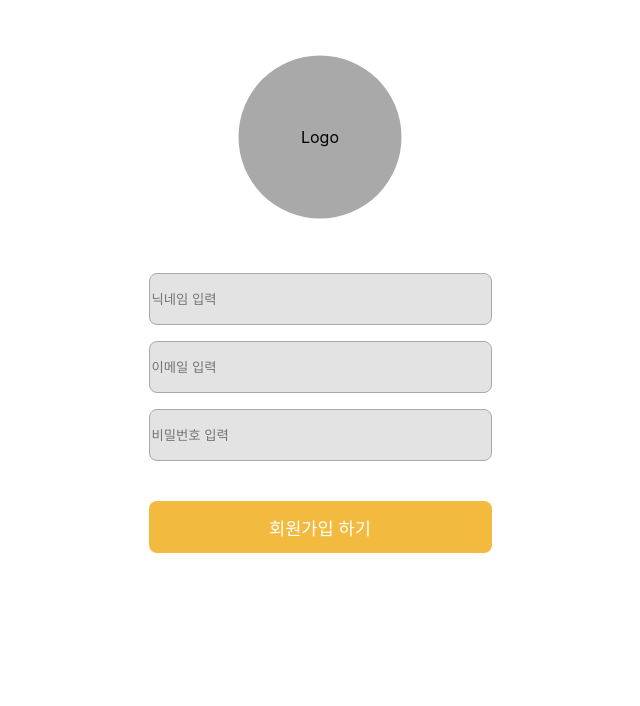
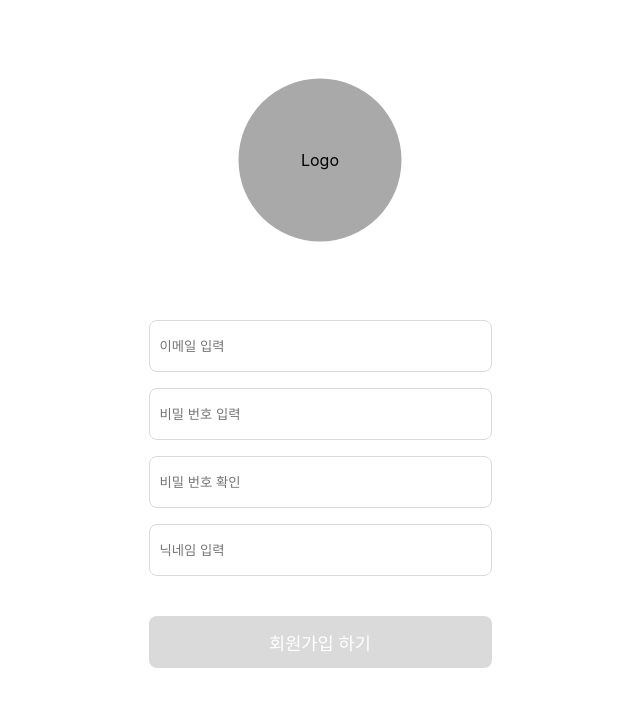
Before and after one commit to Numble3/Paws-Frontend, a Next.js app: page /signUp in a window 1280 px wide. Shown: the top 706 px of the page, without its empty margins (320-960 px from the left). Built offline with nearby package versions, Linux system fonts and the light colour scheme.

Commit message:
feat: customInput 추가 & useInput hooks 추가

```diff
--- a/components/auth/SignUpForm.tsx
+++ b/components/auth/SignUpForm.tsx
@@ -1,20 +1,104 @@
-import React from "react";
+import CustomInput from "components/customInput";
+import useInput from "hooks/useInput";
+import React, { useCallback, useEffect, useState } from "react";
 import style from "styles/signup.module.css";
 
 const SignUpForm = () => {
+  const [email, onChangeEmail] = useInput("");
+  const [nickname, onChangeNickname] = useInput("");
+  const [password, onChangePassword] = useInput("");
+
+  const [passwordChk, setPasswordChk] = useState("");
+  const [passwordError, setPasswordError] = useState(false);
+  const [passwordSuccess, setPasswordSuccess] = useState(false);
+
+  const [buttonColor, setButtonColor] = useState(false);
+
+  const onChangePasswordChk = useCallback(
+    (e: React.ChangeEvent<HTMLInputElement>) => {
+      setPasswordChk(e.target.value);
+      setPasswordError(e.target.value !== password);
+      setPasswordSuccess(e.target.value === password);
+    },
+    []
+  );
+  const onSubmit = useCallback(
+    (e: React.MouseEvent<HTMLButtonElement>) => {
+      console.log('회원가입 클릭');
+      e.preventDefault();
+    },
+    [email, password, nickname]
+  );
+
+  useEffect(() => {
+    if (passwordChk !== "" && password === passwordChk) {
+      setPasswordError(false);
+      setPasswordSuccess(true);
+    } else if (passwordChk === "") {
+      setPasswordError(false);
+      setPasswordSuccess(false);
+    }
+  }, [password, passwordChk]);
+
+  useEffect(() => {
+    if (passwordSuccess && nickname !== "" && email !== "") {
+      setButtonColor(true);
+    } else {
+      setButtonColor(false);
+    }
+  }, [passwordSuccess, nickname, email]);
+
   return (
     <>
       <form>
         <div>
-          <input className={style.input} placeholder="닉네임 입력" type="text" />
+          <CustomInput
+            width={343}
+            height={52}
+            inputType="email"
+            value={email}
+            onChange={onChangeEmail}
+          />
         </div>
         <div>
-          <input className={style.input} placeholder="이메일 입력" type="text" />
+          <CustomInput
+            width={343}
+            height={52}
+            inputType="password"
+            value={password}
+            onChange={onChangePassword}
+          />
         </div>
         <div>
-          <input className={style.input} placeholder="비밀번호 입력" type="password" />
+          <CustomInput
+            width={343}
+            height={52}
+            inputType="passwordChk"
+            value={passwordChk}
+            onChange={onChangePasswordChk}
+            isError={passwordError}
+            isSuccess={passwordSuccess}
+          />
         </div>
-        <button className={style.button} type='submit'>회원가입 하기</button>
+        <div>
+          <CustomInput
+            width={343}
+            height={52}
+            inputType="nickname"
+            value={nickname}
+            onChange={onChangeNickname}
+          />
+        </div>
+        <button
+          className={`${style.button} ${
+            buttonColor ? style.color : style.grey
+          } `}
+          type="submit"
+          onClick={onSubmit}
+          disabled={!buttonColor}
+        >
+          회원가입 하기
+        </button>
       </form>
     </>
   );
--- /dev/null
+++ b/components/customInput.tsx
@@ -0,0 +1,61 @@
+import { ICONS } from 'lib/assets';
+import { getInputData } from "lib/customInput";
+import Image from 'next/image';
+import { useMemo } from "react";
+import style from 'styles/customInput.module.css';
+
+interface Props {
+  inputType: string;
+  value: string;
+  width: number;
+  height: number;
+  isError?: boolean;
+  isSuccess?: boolean;
+  onChange: (e: React.ChangeEvent<HTMLInputElement>) => void;
+}
+
+const CustomInput = ({
+  inputType,
+  value,
+  width,
+  height,
+  isError,
+  isSuccess,
+  onChange
+}: Props) => {
+  const { errorMessage, placeHolderMessage, customType } =
+    getInputData(inputType);
+
+  const iconPosition = useMemo(
+    () => ({
+      transform: `translate(${width - 40}px,-${20 + (height - 20) / 2}px)`,
+    }),
+    []
+  );
+
+  return (
+    <div className={style.container}>
+      {isError && <label className={style.label}>{errorMessage}</label>}
+      <input
+        style={{ width: width, height: height }}
+        placeholder={placeHolderMessage}
+        className={`${style.input} ${isError ? style.err : ""}`}
+        type={customType}
+        value={value}
+        onChange={onChange}
+      />
+      {isError && (
+        <div style={iconPosition} className={style.icon}>
+          <Image src={ICONS.CAUTION} width={20} height={20}/>
+        </div>
+      )}
+      {isSuccess && (
+        <div style={iconPosition} className={style.icon}>
+          <Image src={ICONS.SUCCESS} width={20} height={20}/>
+        </div>
+      )}
+    </div>
+  );
+};
+
+export default CustomInput;
--- /dev/null
+++ b/hooks/useInput.ts
@@ -0,0 +1,10 @@
+import { useState, useCallback, SetStateAction, Dispatch } from 'react';
+
+type ReturnType<T> = [T, (e: any) => void, Dispatch<SetStateAction<T>>];
+export default <T extends string>(initialValue: T): ReturnType<T> => {
+  const [value, setValue] = useState<T>(initialValue);
+  const handler = useCallback((e) => {
+    setValue(e.target.value);
+  }, []);
+  return [value, handler, setValue];
+};
--- a/lib/assets.ts
+++ b/lib/assets.ts
@@ -6,4 +6,6 @@ export const ICONS = {
   LIKE: getIconPath("like.svg"),
   PROFILE: getIconPath("profile.svg"),
   UPLOAD: getIconPath("upload.svg"),
+  CAUTION: getIconPath("caution.svg"),
+  SUCCESS: getIconPath("success.svg"),
 };
--- /dev/null
+++ b/lib/customInput.ts
@@ -0,0 +1,31 @@
+export function getInputData(inputType: string) {
+  let errorMessage!: string;
+  let placeHolderMessage!: string;
+  let customType!: string;
+  if (inputType === "email") {
+    errorMessage = "중복된 이메일 입니다.";
+    placeHolderMessage = "이메일 입력";
+    customType = "text";
+  } else if (inputType === "password") {
+    errorMessage = "";
+    placeHolderMessage = "비밀 번호 입력";
+    customType = "password";
+  } else if (inputType === "passwordChk") {
+    errorMessage = "비밀번호가 일치하지 않습니다.";
+    placeHolderMessage = "비밀 번호 확인";
+    customType = "password";
+  } else if (inputType === "url") {
+    errorMessage = "올바르지 않은 링크 입니다.";
+    placeHolderMessage = "링크 주소를 입력해 주세요.";
+    customType = "text";
+  } else if (inputType === "nickname") {
+    errorMessage = "중복된 닉네임 입니다.";
+    placeHolderMessage = "닉네임 입력";
+    customType = "text";
+  } else {
+    errorMessage = "";
+    placeHolderMessage = "";
+    customType = "text";
+  }
+  return { errorMessage, placeHolderMessage, customType };
+}
--- a/styles/authLayout.module.css
+++ b/styles/authLayout.module.css
@@ -20,10 +20,10 @@
 .imgSection {
   position: relative;
   width: 100%;
-  height: 273px;
+  height: 40%;
 }
 
 .formSection {
   width: 100%;
-  height: 100%;
+  height: 60%;
 }
--- /dev/null
+++ b/styles/customInput.module.css
@@ -0,0 +1,32 @@
+.container {
+  display: inline-block;
+  position: relative;
+  margin-bottom: 16px;
+}
+.input {
+  border: 1.5px solid #dadada;
+  box-sizing: border-box;
+  border-radius: 8px;
+  padding-left: 10px;
+}
+.input:focus {
+  outline: none;
+}
+
+.input.err {
+  border: 1.5px solid #f17971;
+}
+.icon {
+  z-index: 3;
+  position: absolute;
+}
+
+.label {
+  position: absolute;
+  font-size: 10px;
+  transform: translate(24px, -5.5px);
+  background-color: white;
+  padding: 0px 3px;
+  color: #f17971;
+  font-weight: 700;
+}
--- a/styles/signup.module.css
+++ b/styles/signup.module.css
@@ -14,10 +14,18 @@
   width: 343px;
   height: 52px;
   margin-top: 24px;
-  background: #F2BA3E;
   border-radius: 8px;
   color: white;
   border: none;
   font-size: 1.1em;
+
+}
+
+.button.color {
+  background: #ECA354;
   cursor: pointer;
 }
+
+.button.grey {
+  background: #DADADA;
+}
```
Also changed, not shown: components/auth/LoginForm.tsx (+18 -10 lines), public/icons/caution.svg (added), public/icons/success.svg (added).
